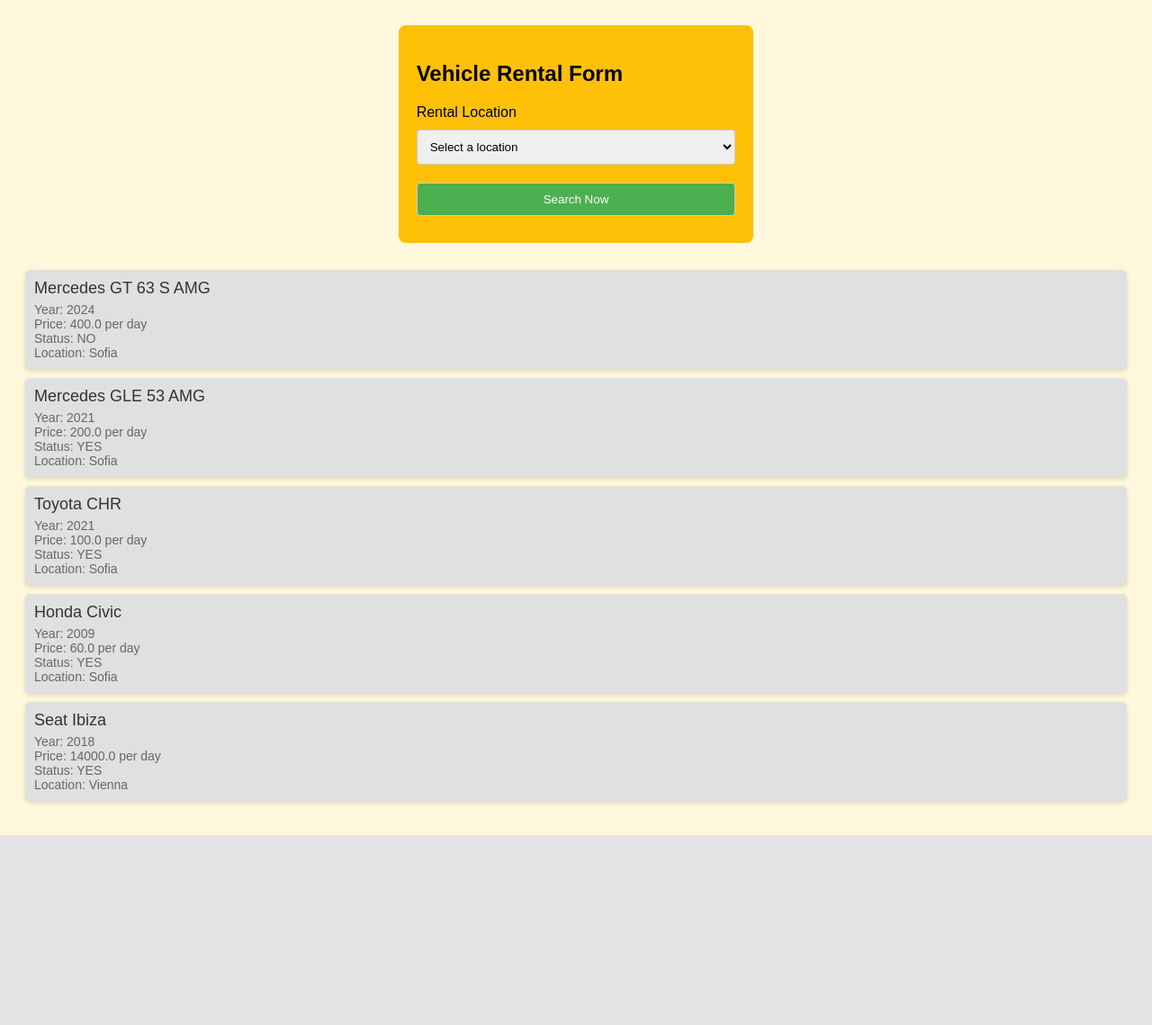
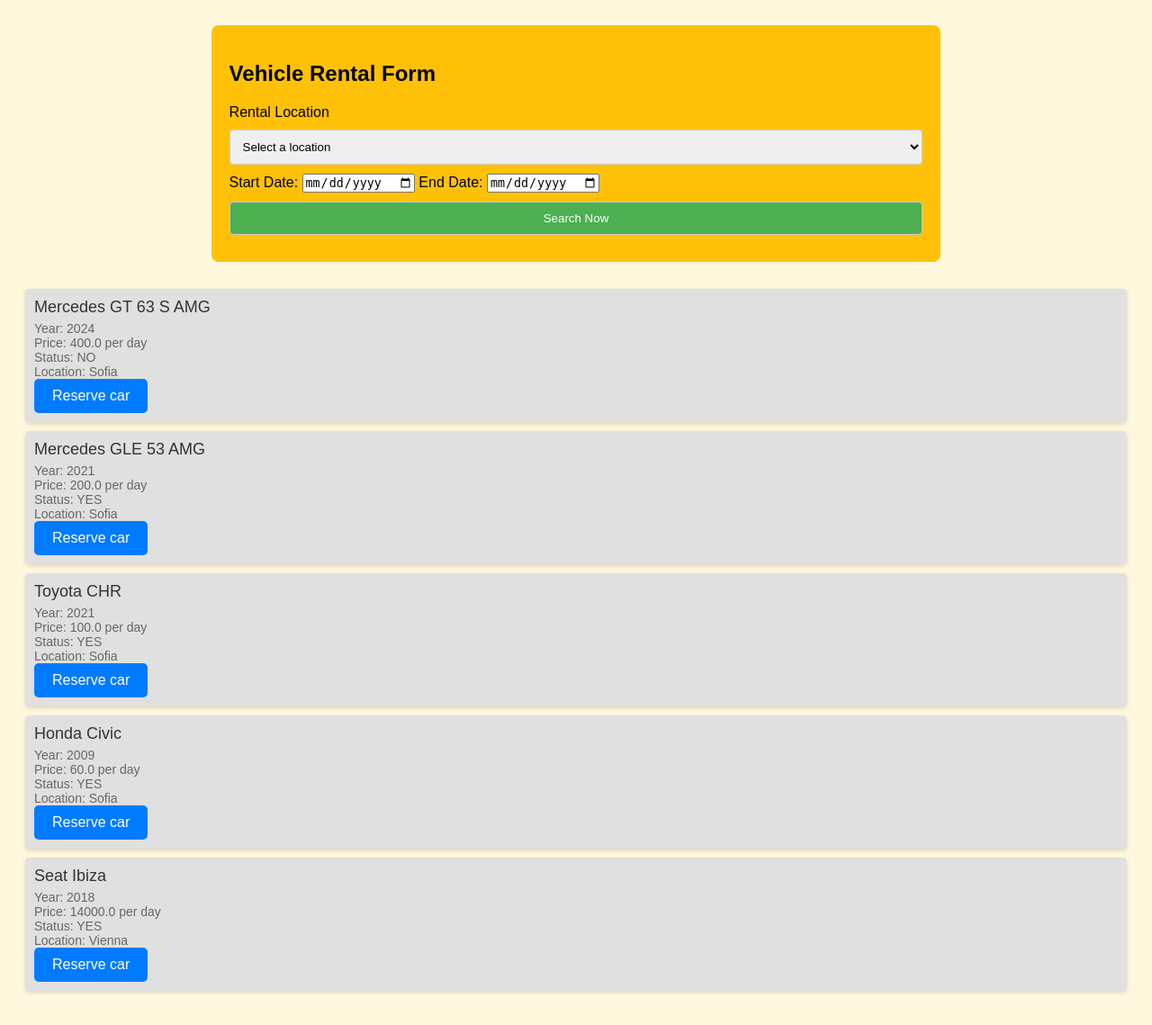
Before and after one commit to Krasimir1234/Car-rental, a Flask app: template src/templates/Home.html in a window 1280 px wide. Shown: the whole page at 90% size. Before the commit the page ends 928 px from the top, so only its background shows below. Run offline with Flask 3, Linux system fonts and the light colour scheme; the template is opened without the code that fills it: values that come from a table or form of the project are taken from there, others are empty; data comes from the database, SQL or seed files in the repository; both versions use the stored data as it was after the commit.

Commit message:
fixed the dates

```diff
--- a/src/app.py
+++ b/src/app.py
@@ -23,4 +23,8 @@
         location = request.args.get('location')
         cars = Car.query.filter(Car.location == location, Car.status != 'NO').all() if location else []
         return render_template('Home.html', cars=cars, location=location)
+
+    @app.route('/home/reserve')
+    def index3():
+        return render_template('reserve.html')
     return app
--- a/src/static/Home.css
+++ b/src/static/Home.css
@@ -42,3 +42,17 @@
     font-size: 14px;
     color: #666;
 }
+.res-but {
+    background-color: #007BFF; /* Blue background */
+    color: white;            /* White text */
+    padding: 10px 20px;      /* Padding around the text */
+    border: none;            /* No border */
+    border-radius: 5px;      /* Rounded corners */
+    cursor: pointer;         /* Pointer cursor on hover */
+    font-size: 16px;         /* Text size */
+    outline: none;           /* Removes the outline */
+}
+
+.res-but:hover {
+    background-color: #0056b3; /* Slightly darker blue on hover */
+}
--- a/src/templates/Home.html
+++ b/src/templates/Home.html
@@ -16,6 +16,14 @@
                 <option value="Sofia" {{ 'selected' if location == 'Sofia' else '' }}>Sofia</option>
                 <option value="Vienna" {{ 'selected' if location == 'Vienna' else '' }}>Vienna</option>
             </select>
+
+            <!-- Date selectors -->
+            <label for="start-date">Start Date:</label>
+            <input type="date" id="start-date" name="start_date" required>
+
+            <label for="end-date">End Date:</label>
+            <input type="date" id="end-date" name="end_date" required>
+
             <input type="submit" value="Search Now">
         </form>
     </div>
@@ -27,10 +35,77 @@
             <div class="car-detail">Price: {{ car.price }} per day</div>
             <div class="car-detail">Status: {{ car.status }}</div>
             <div class="car-detail">Location: {{ car.location }}</div>
+            <input onclick="reserveCar({{ car.id }})" type="button" class="res-but" value="Reserve car">
         </div>
         {% else %}
         <p>No cars found for this location.</p>
         {% endfor %}
     </div>
+<script>
+document.querySelector('form').addEventListener('submit', function(event) {
+    event.preventDefault(); // Prevents the form from submitting traditionally
+
+    const location = document.getElementById('rental-location').value;
+    const startDate = document.getElementById('start-date').value;
+    const endDate = document.getElementById('end-date').value;
+
+    fetch(`/api/cars?location=${location}&start_date=${startDate}&end_date=${endDate}`)
+        .then(response => response.json())
+        .then(cars => {
+            const container = document.getElementById('vehicles-container');
+            container.innerHTML = ''; // Clear previous results
+            if (cars.length > 0) {
+                cars.forEach(car => {
+                    const carCard = `<div class="car-card">
+                        <div class="car-title">${car.make} ${car.model}</div>
+                        <div class="car-detail">Year: ${car.year}</div>
+                        <div class="car-detail">Price: ${car.price} per day</div>
+                        <div class="car-detail">Status: ${car.status}</div>
+                        <div class="car-detail">Location: ${car.location}</div>
+                        <div><input onclick="reserveCar(${car.id})" type="button" value="Reserve car"></div>
+                    </div>`;
+                    container.innerHTML += carCard;
+                });
+            } else {
+                container.innerHTML = '<p>No cars found for this location.</p>';
+            }
+        })
+        .catch(error => {
+            console.error('Error fetching cars:', error);
+            alert('Failed to fetch cars.');
+        });
+});
+
+function reserveCar(carId) {
+    const startDate = document.getElementById('start-date').value;
+    const endDate = document.getElementById('end-date').value;
+
+    fetch(`/api/cars/reserve/${carId}`, {
+        method: 'POST',
+        headers: {
+            'Content-Type': 'application/json'
+        },
+        body: JSON.stringify({ start_date: startDate, end_date: endDate })
+    })
+    .then(response => {
+        if (!response.ok) {
+            throw new Error('Failed to reserve the car: ' + response.statusText);
+        }
+        return response.json();
+    })
+    .then(data => {
+        alert(data.message);
+        // Optionally refresh the car listing after reservation
+        document.querySelector('form').submit();
+    })
+    .catch(error => {
+        console.error('Error:', error);
+        alert(error.message);
+    });
+}
+
+</script>
+
+
 </body>
 </html>
--- a/src/templates/admin.html
+++ b/src/templates/admin.html
@@ -24,6 +24,8 @@
         <input type="text" id="car-location" placeholder="Location">
         <button onclick="submitCarDetails()">Submit Car Details</button>
     </div>
+
+
 <script>
 document.getElementById('fetch-car-btn').addEventListener('click', function() {
     const inputId = document.getElementById('car-id-input').value.trim();
```
Also changed, not shown: src/api/carNS.py (+44 -5 lines), src/model/Reservation.py (added, +8 -0 lines), src/static/reservation.css (added, +33 -0 lines), src/templates/reserve.html (added, +25 -0 lines), instance/cars.db.
